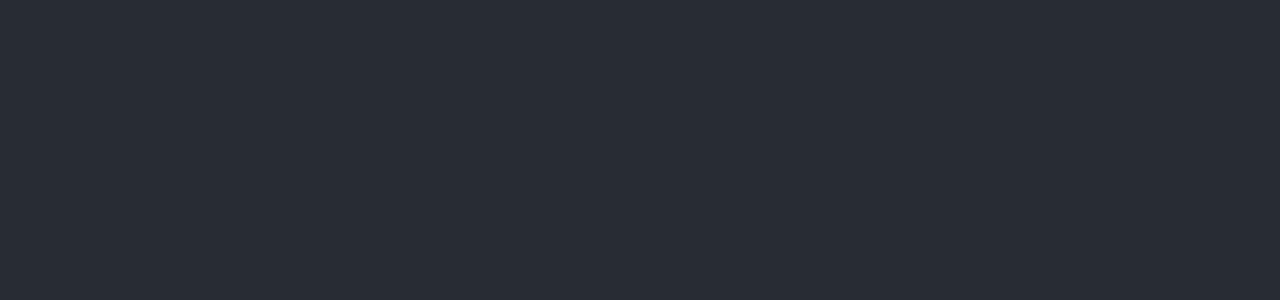
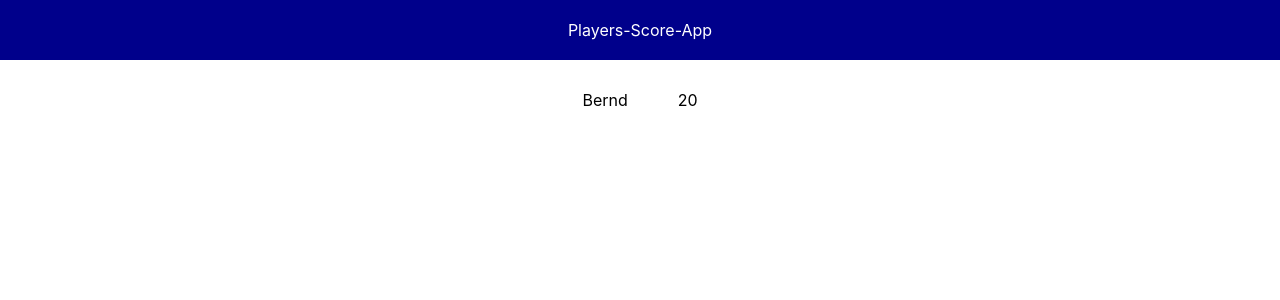
Before and after one commit to CathrinTruchan/players-score-app, a React (Create React App) app: page / in a window 1280 px wide. Shown: the top 300 px of the page. Built offline with nearby package versions, Linux system fonts and the light colour scheme.

Commit message:
add player component

```diff
--- a/package.json
+++ b/package.json
@@ -9,6 +9,7 @@
     "react": "^18.2.0",
     "react-dom": "^18.2.0",
     "react-scripts": "5.0.1",
+    "styled-components": "^5.3.5",
     "web-vitals": "^2.1.4"
   },
   "scripts": {
--- a/src/App.js
+++ b/src/App.js
@@ -1,13 +1,24 @@
 import "./App.css";
+import Player from "./Player/Player";
+import styled from "styled-components";
 
 function App() {
   return (
     <div className="App">
-      <header className="App-header"></header>
-      <main></main>
+      <Header>Players-Score-App</Header>
+      <main>
+        <Player name="Bernd" score="20" />
+      </main>
       <footer></footer>
     </div>
   );
 }
 
 export default App;
+
+const Header = styled.header`
+  margin-bottom: 30px;
+  background-color: darkblue;
+  color: white;
+  padding: 20px;
+`;
--- /dev/null
+++ b/src/Player/Player.js
@@ -0,0 +1,16 @@
+import styled from "styled-components";
+
+export default function Player({ name, score }) {
+  return (
+    <Section>
+      <div>{name}</div>
+      <div>{score}</div>
+    </Section>
+  );
+}
+
+const Section = styled.section`
+  display: flex;
+  gap: 50px;
+  justify-content: center;
+`;
```
Also changed, not shown: src/Button/Button.js (added), src/PlayerForm/PlayerForm.js (added), 1 other file (tests, documents, lock files or other folders).
